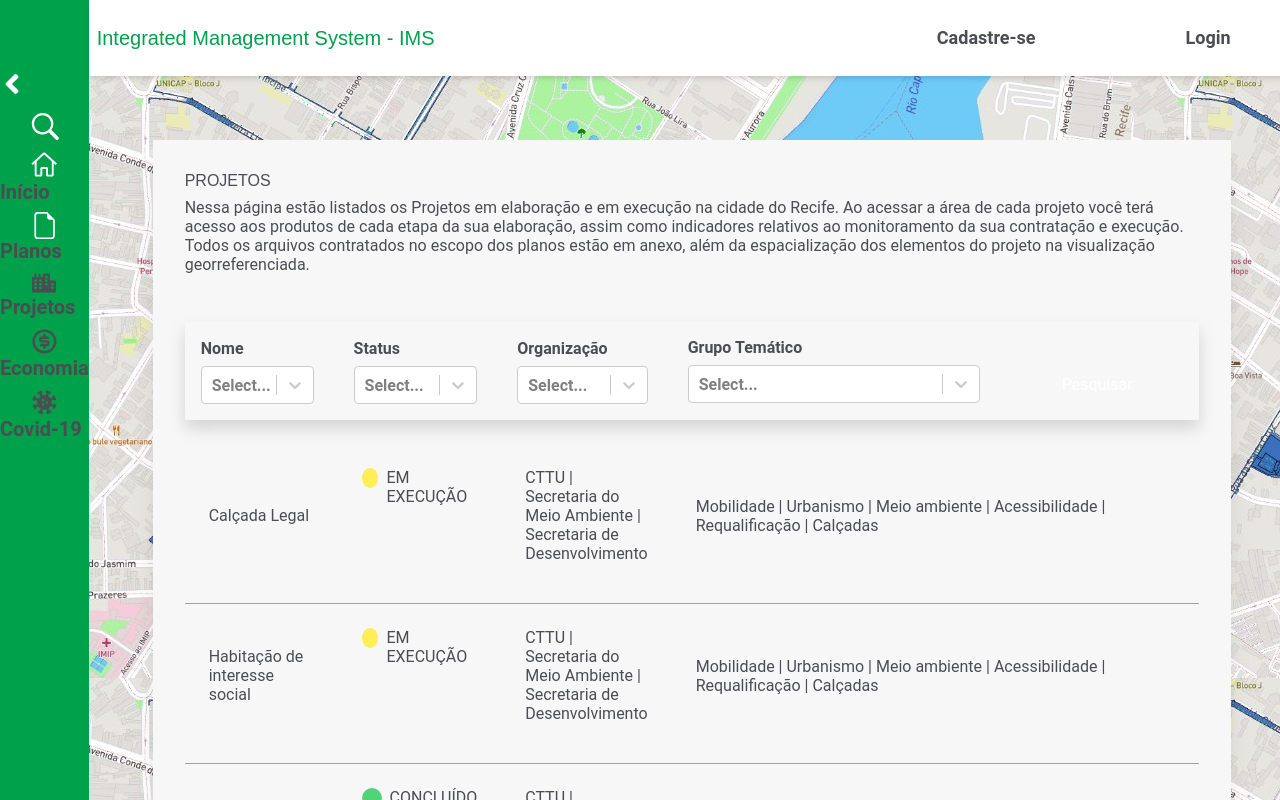
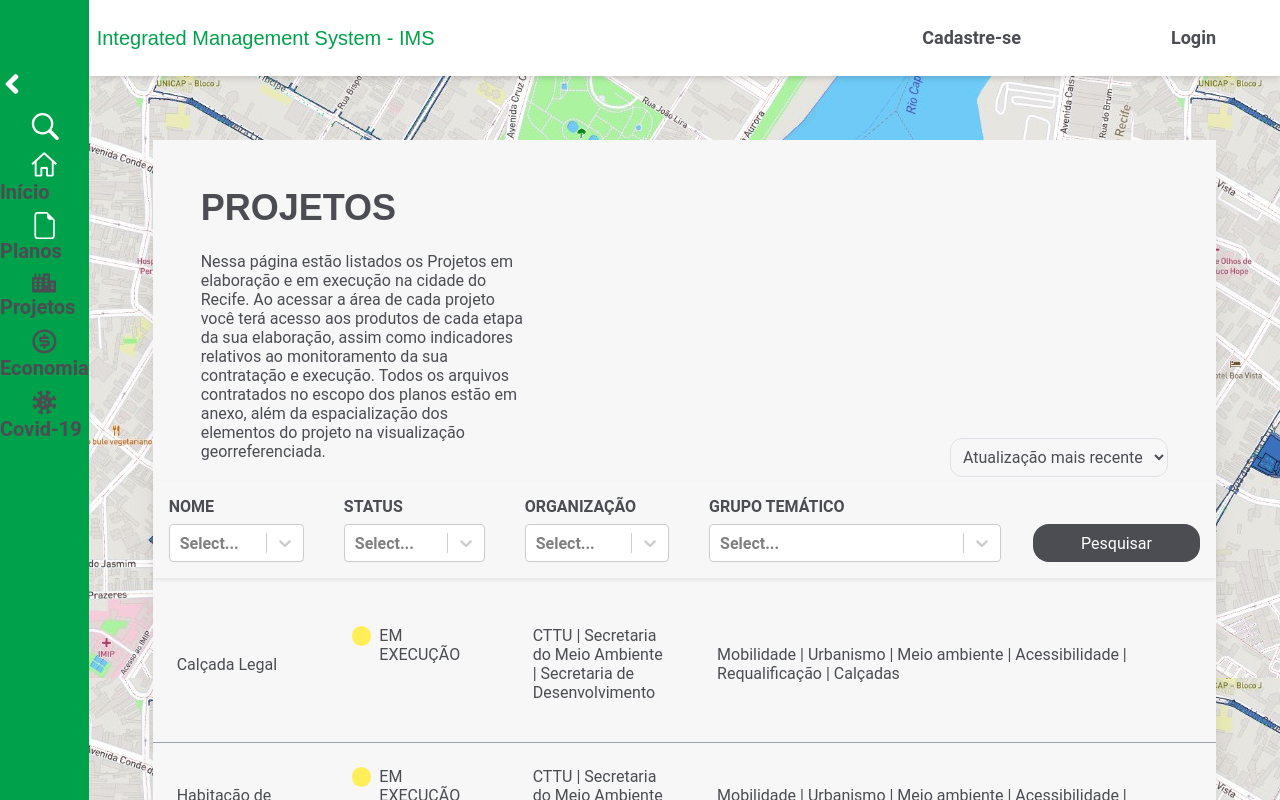
Before and after one commit to IMS-Recife/IMS-Frontend, a Next.js app: page /projetos in a window 1280 px wide. Shown: the top 800 px of the page. Built offline with nearby package versions, Linux system fonts and the light colour scheme; no server answers.

Commit message:
Style projetos page

```diff
--- a/src/pages/projetos.js
+++ b/src/pages/projetos.js
@@ -5,15 +5,6 @@ import styled from "styled-components";
 import Link from "next/link";
 import Layout from "../components/Layout";
 
-const SearchButton = styled.button`
-  background: ${(props) => props.theme.colors.textColor1};
-  color: #fff;
-  padding: 10px 50px;
-  border-top-left-radius: 20px;
-  border-bottom-left-radius: 20px;
-  border-top-right-radius: 20px;
-  border-bottom-right-radius: 20px;
-`;
 const GreenCircle = styled.div`
   width: 20px;
   height: 20px;
@@ -40,26 +31,39 @@ const Projects = () => (
         minHeight: "calc(100vh - 136px)",
       }}
     >
-      <div className="bg-primary-gray shadow-xl min-h-full p-8 m-16">
-        <h1 className="uppercase text-primary-text">Projetos</h1>
-        <p>
-          Nessa página estão listados os Projetos em elaboração e em execução na
-          cidade do Recife. Ao acessar a área de cada projeto você terá acesso
-          aos produtos de cada etapa da sua elaboração, assim como indicadores
-          relativos ao monitoramento da sua contratação e execução. Todos os
-          arquivos contratados no escopo dos planos estão em anexo, além da
-          espacialização dos elementos do projeto na visualização
-          georreferenciada.
-        </p>
-        <div className="mt-5">
+      <div className="bg-primary-gray shadow-xl min-h-full m-16">
+        <div className="px-5 pt-5 mb-0">
+          <h1 className="font-raleway uppercase text-4xl font-bold text-primary-text">
+            Projetos
+          </h1>
+          <div className="flex">
+            <p className="w-1/3 mt-3">
+              Nessa página estão listados os Projetos em elaboração e em
+              execução na cidade do Recife. Ao acessar a área de cada projeto
+              você terá acesso aos produtos de cada etapa da sua elaboração,
+              assim como indicadores relativos ao monitoramento da sua
+              contratação e execução. Todos os arquivos contratados no escopo
+              dos planos estão em anexo, além da espacialização dos elementos do
+              projeto na visualização georreferenciada.
+            </p>
+            <select className="bg-transparent border rounded-xl p-2 border-black border-8 self-end ml-auto">
+              <option>Atualização mais recente</option>
+            </select>
+          </div>
+        </div>
+        <div className="mt-1">
           <table className="m-auto  w-100">
-            <tr className="bg-primary-gray shadow p-5">
+            <tr className="bg-primary-gray shadow-sm">
               <th className="p-3" style={{ width: "200px" }}>
-                <label htmlFor="name">Nome</label>
+                <label htmlFor="name" className="uppercase">
+                  Nome
+                </label>
                 <Select id="name" className="mr-2" closeMenuOnSelect={false} />
               </th>
               <th className="p-3" style={{ width: "200px" }}>
-                <label htmlFor="status">Status</label>
+                <label htmlFor="status" className="uppercase">
+                  Status
+                </label>
                 <Select
                   id="status"
                   className="mr-2"
@@ -67,18 +71,21 @@ const Projects = () => (
                 />
               </th>
               <th className="p-3" style={{ width: "200px" }}>
-                <label>Organização</label>
+                <label className="uppercase">Organização</label>
                 <Select className="mr-2" closeMenuOnSelect={false} />
               </th>
               <th className="p-3" style={{ width: "300px" }}>
-                <label>Grupo Temático</label>
+                <label className="uppercase">Grupo Temático</label>
                 <div className="flex flex-row">
                   <div style={{ width: "300px" }}>
                     <Select className="mr-2" closeMenuOnSelect={false} />
                   </div>
-                  <SearchButton className="ml-4" type="button">
+                  <button
+                    className="ml-4 bg-primary-text text-white p-2 px-5 rounded-2xl"
+                    type="button"
+                  >
                     Pesquisar
-                  </SearchButton>
+                  </button>
                 </div>
               </th>
             </tr>
```
